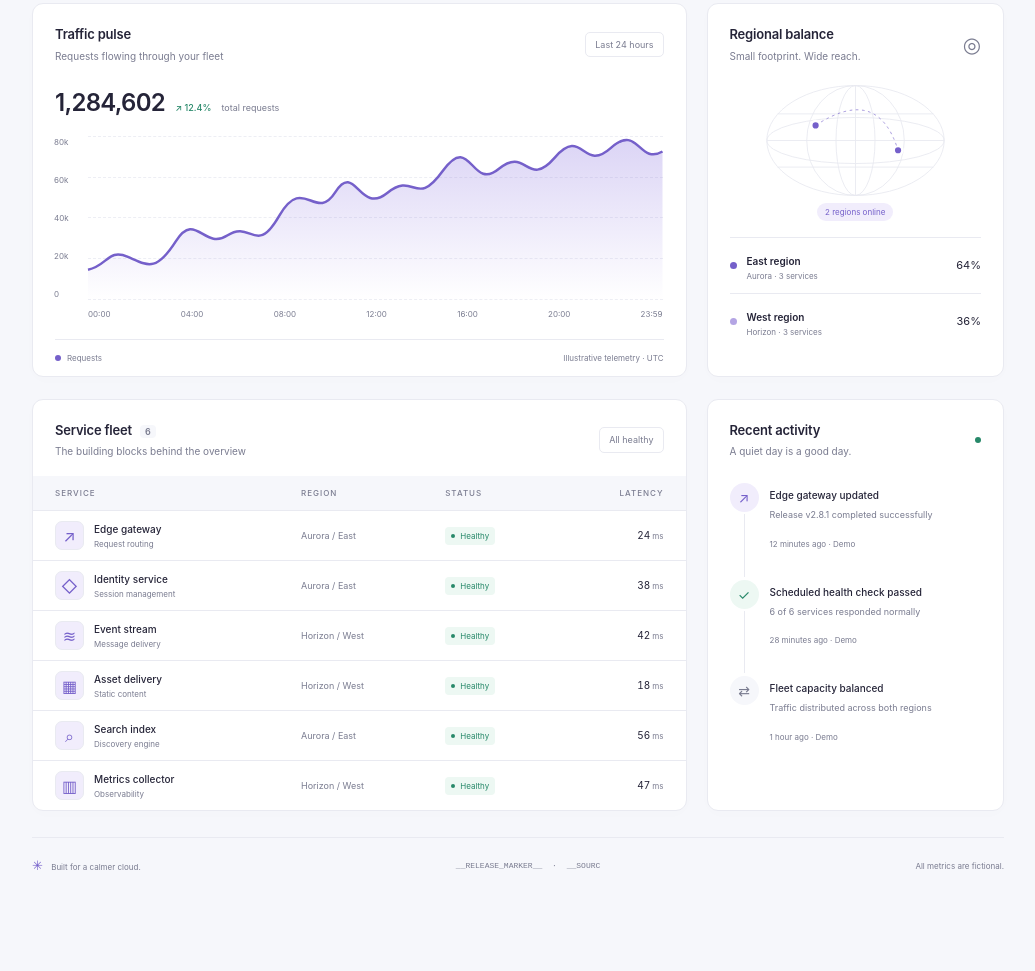
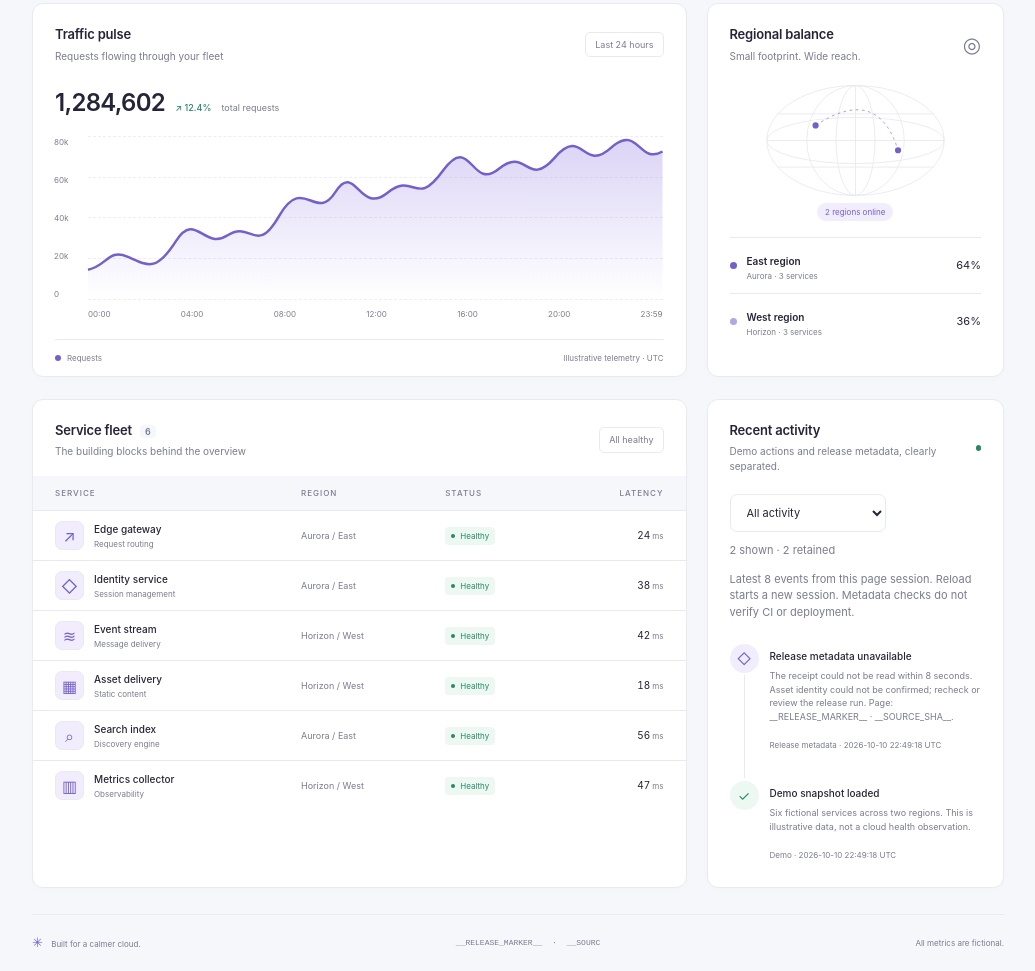
Before and after one commit to kcloud1/factory-pilot, a website: page public/index.html in a window 1280 px wide. Shown: the part 874-1845 px from the top of the page, without its empty margins (238-1273 px from the left). Before the commit the page ends 1768 px from the top, so only its background shows below. Drawn offline with Linux system fonts and the light colour scheme; no server answers.

Commit message:
feat: add timestamped session activity with demo and metadata filters

```diff
--- a/public/app.js
+++ b/public/app.js
@@ -82,10 +82,47 @@ const sourceSha = $("release-marker").dataset.sourceSha;
 $("source-sha").textContent = sourceSha.slice(0, 7);
 $("source-sha").title = sourceSha;
 const releaseMarker = $("release-marker").dataset.releaseMarker;
+const activityEvents = [];
+function renderActivity() {
+  const filter = $("activity-filter").value;
+  const events = activityEvents.filter((event) => filter === "all" || event.kind === filter);
+  $("activity-list").replaceChildren(...events.map((event) => {
+    const row = document.createElement("li");
+    const icon = document.createElement("span");
+    icon.className = event.kind === "release" ? "event-icon deploy" : "event-icon";
+    icon.textContent = event.kind === "release" ? "◇" : "✓";
+    icon.setAttribute("aria-hidden", "true");
+    const detail = document.createElement("div");
+    const title = document.createElement("strong");
+    title.textContent = event.title;
+    const body = document.createElement("p");
+    body.textContent = event.body;
+    const context = document.createElement("small");
+    const time = document.createElement("time");
+    time.dateTime = event.at.toISOString();
+    time.textContent = `${event.at.toISOString().slice(0, 19).replace("T", " ")} UTC`;
+    context.append(`${event.kind === "release" ? "Release metadata" : "Demo"} · `, time);
+    detail.append(title, body, context);
+    row.append(icon, detail);
+    return row;
+  }));
+  $("activity-empty").hidden = events.length !== 0;
+  $("activity-count").textContent = `${events.length} shown · ${activityEvents.length} retained`;
+}
+function recordActivity(kind, title, body) {
+  activityEvents.unshift({ kind, title, body, at: new Date() });
+  activityEvents.length = Math.min(activityEvents.length, 8);
+  renderActivity();
+}
+$("activity-filter").addEventListener("change", renderActivity);
+recordActivity("demo", "Demo snapshot loaded", "Six fictional services across two regions. This is illustrative data, not a cloud health observation.");
 function receiptState(state, title, detail) {
   $("release-receipt").dataset.state = state;
   $("receipt-status").textContent = title;
   $("receipt-detail").textContent = detail;
+  if (state !== "pending") {
+    recordActivity("release", title, `${detail} Page: ${releaseMarker} · ${sourceSha}.`);
+  }
 }
 async function checkRelease() {
   const button = $("recheck-release");
@@ -185,22 +222,8 @@ $("health-check").addEventListener("click", () => {
   $("demo-result").textContent = message;
   $("demo-result").classList.add("visible");
   $("check-time").textContent = "DEMO CHECK PASSED";
-  const event = document.createElement("li");
-  const icon = document.createElement("span");
-  icon.className = "event-icon";
-  icon.textContent = "✓";
-  const detail = document.createElement("div");
-  const title = document.createElement("strong");
-  title.textContent = "Demo health check passed";
-  const body = document.createElement("p");
-  body.textContent = `${count} of ${count} fictional services healthy`;
-  const time = document.createElement("small");
-  time.textContent = "Just now · Demo";
-  detail.append(title, body, time);
-  event.append(icon, detail);
-  $("activity-list").prepend(event);
-  while ($("activity-list").children.length > 3)
-    $("activity-list").lastElementChild.remove();
+  const region = $("region").selectedOptions[0].textContent;
+  recordActivity("demo", "Demo health check passed", `${region}: ${count} of ${count} fictional services healthy. No cloud APIs called.`);
 });
 function updateNavigation() {
   const links = [...document.querySelectorAll(".nav-item")];
--- a/public/index.html
+++ b/public/index.html
@@ -339,36 +339,23 @@
             <div class="panel-heading">
               <div>
                 <h2 id="activity-title">Recent activity</h2>
-                <p>A quiet day is a good day.</p>
+                <p>Demo actions and release metadata, clearly separated.</p>
               </div>
               <span class="activity-dot"></span>
             </div>
-            <ol class="activity-list" id="activity-list">
-              <li>
-                <span class="event-icon deploy">↗</span>
-                <div>
-                  <strong>Edge gateway updated</strong>
-                  <p>Release v2.8.1 completed successfully</p>
-                  <small>12 minutes ago · Demo</small>
-                </div>
-              </li>
-              <li>
-                <span class="event-icon">✓</span>
-                <div>
-                  <strong>Scheduled health check passed</strong>
-                  <p>6 of 6 services responded normally</p>
-                  <small>28 minutes ago · Demo</small>
-                </div>
-              </li>
-              <li>
-                <span class="event-icon scale">⇄</span>
-                <div>
-                  <strong>Fleet capacity balanced</strong>
-                  <p>Traffic distributed across both regions</p>
-                  <small>1 hour ago · Demo</small>
-                </div>
-              </li>
-            </ol>
+            <div class="activity-controls">
+              <label class="region-select"><span class="sr-only">Activity type</span>
+                <select id="activity-filter">
+                  <option value="all">All activity</option>
+                  <option value="demo">Demo activity</option>
+                  <option value="release">Release metadata</option>
+                </select>
+              </label>
+              <small id="activity-count" role="status" aria-live="polite">0 shown · 0 retained</small>
+            </div>
+            <p class="activity-note">Latest 8 events from this page session. Reload starts a new session. Metadata checks do not verify CI or deployment.</p>
+            <ol class="activity-list" id="activity-list" tabindex="0" aria-label="Session activity"></ol>
+            <p class="activity-empty" id="activity-empty" hidden>No retained activity matches this filter. Run a demo check or recheck release metadata.</p>
           </section>
         </div>
         <div
--- a/public/style.css
+++ b/public/style.css
@@ -857,6 +857,37 @@ tr:last-child td {
   list-style: none;
   padding: 0 22px;
   margin: 24px 0;
+  max-height: 360px;
+  overflow-y: auto;
+}
+.activity-list:focus-visible {
+  outline: 3px solid var(--purple);
+  outline-offset: -3px;
+}
+.activity-controls {
+  display: flex;
+  align-items: center;
+  flex-wrap: wrap;
+  gap: 10px;
+  margin: 20px 22px 0;
+}
+.activity-controls select {
+  font-size: 11px;
+  max-width: 100%;
+}
+.activity-controls small,
+.activity-note,
+.activity-empty {
+  font-size: 11px;
+  color: var(--muted);
+}
+.activity-note,
+.activity-empty {
+  margin: 12px 22px 20px;
+}
+.activity-list li > div {
+  min-width: 0;
+  overflow-wrap: anywhere;
 }
 .activity-list li {
   display: flex;
--- a/scripts/build.mjs
+++ b/scripts/build.mjs
@@ -15,7 +15,7 @@ if (
   throw new Error("Build requires the exact source checkout");
 }
 const release = {
-  marker: "factory-pilot-v3",
+  marker: "factory-pilot-v4",
   source_sha: sourceSha,
   data: "fictional",
   pipeline: "github-actions",
```
Also changed, not shown: CONTEXT.md (+2 -2 lines).
